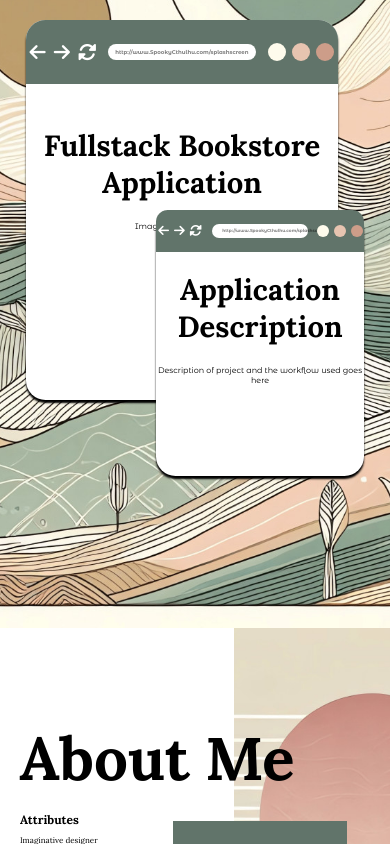
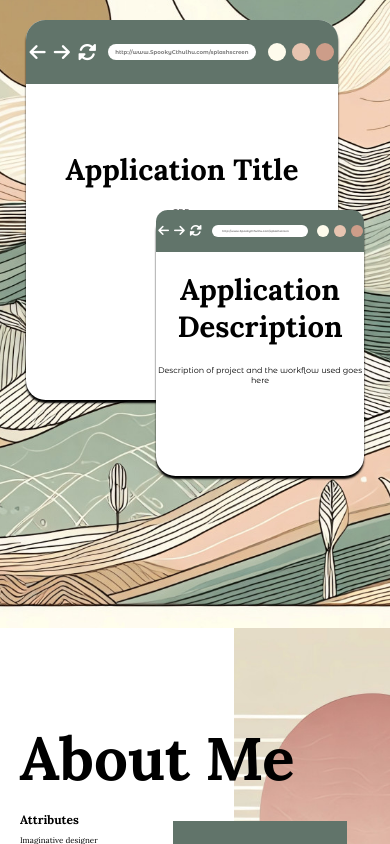
Before and after one commit to SpookyCthulhu/Portfolio-Page, a React (Create React App) app in the folder client/: page / in a window 390 px wide. Shown: the part 1060-1904 px from the top of the page. Built offline with nearby package versions, Linux system fonts and the light colour scheme; a web font is replaced by a local one.

Commit message:
Finalized projects
Finalized tablet support for the tablet version of the site.

```diff
--- a/client/src/App.css
+++ b/client/src/App.css
@@ -175,7 +175,7 @@ body {
 }
 
 .lastName {
-  top: 34.5svh;
+  top: 37svh;
   color: white;
 }
 
@@ -188,19 +188,32 @@ body {
 @media (max-width: 1200px) and (min-height: 600px) {
   .padding {
     position: absolute;
-    height: 10svh;
+    height: 0svh;
     width: 100vw;
     bottom: 0svh;
     background-color: white;
   }
 
   .jobDesc {
-    top: 85svh;
-    font-size: calc(30px + 2vw);
+    top: 87.5svh;
+    font-size: 6vw;
+  }
+
+  .wave {
+    height: 80vw;
   }
 
   .contact {
-    /* width: 1200px; */
+    width: 1200px;
+  }
+
+  .name {
+    font-size: 20vw;
+  }
+
+  .lastName {
+    top: 65vw;
+    font-size: 23vw;
   }
 }
 
@@ -256,7 +269,7 @@ body {
   background-position: center, center;
   }
 
-  @media (min-width: 501px) {
+  @media (min-width: 1201px) {
     .projects {
       display: grid;
       grid-template-columns: 4fr 4fr 4fr 2fr 1fr 4fr;
@@ -415,6 +428,42 @@ h2 {
   margin: 0.2svh;
   margin-top: 0px;
     margin-bottom: 0.5svh;
+}
+
+@media (max-width: 1200px) {
+  .projects {
+    display: grid;
+    grid-template-columns: 1fr 4fr 4fr 2fr 1fr;
+    grid-template-rows: 10svh 1fr 30vw 30vw 15vw 1fr;
+  }
+
+  .window {
+    grid-template-columns: minmax(0, 1fr) minmax(0, 2fr) minmax(0, 1fr);
+  }
+
+  .titleCard {
+    grid-column: 2 / 4;
+    grid-row: 3 / 5;
+    border: none;
+    box-shadow: black 0px 10px 5px 0px;
+  }
+  .mini {
+    grid-column: 3 / 5;
+    grid-row: 4 / 6;
+  }
+
+  .window {
+    border: none;
+  }
+
+  .search > * {
+    font-size: 1vw;
+  }
+
+  .mini > .window > .search > #searchText {
+    font-size: 0.7vw;
+  }
+
 }
 
 @media (max-width: 500px) {
@@ -809,8 +858,3 @@ h2 {
     font-size: calc(18px + 2vw);
   }
 }
-
-.snap {
-  scroll-snap-align: start;
-  scroll-snap-stop: always;
-}
--- a/client/src/App.js
+++ b/client/src/App.js
@@ -14,7 +14,7 @@ function App() {
       <div className='navbar snap'>
         <img src={logo} className='navTitle'/>
         <div className='navBtns'>
-          <a href='#contact'>Contact</a>
+          <a href='#contact'>Home</a>
           <a href='#projects'>Projects</a>
           <a href='#about'>About</a>
         </div>
@@ -41,8 +41,8 @@ function App() {
             <Window style='main abs'>
               <div className='titleContent'>
                 <div>
-                  <h1 className='titleCardTitle'>Fullstack Bookstore Application</h1>
-                  <p>Images of website and <br/>link go here</p>
+                  <h1 className='titleCardTitle'>Application Title</h1>
+                  <p>TBD</p>
                 </div>
               </div>
             </Window>
@@ -125,10 +125,6 @@ function App() {
               <i class="fa-brands fa-github"></i>
               <p class="tooltip-text">Github</p>
             </div>
-            <div class="icon-container">
-              <i class="fa-brands fa-aws"></i>
-              <p class="tooltip-text">AWS</p>
-            </div>
           </div>
         </div>
         <div className='passion'>
--- a/client/src/components/Window.jsx
+++ b/client/src/components/Window.jsx
@@ -1,6 +1,3 @@
-import { useRef } from 'react';
-import useDragger from './../hooks/useDragger.jsx';
-
 const Window = ({ style, children }) => {
 
     return (
@@ -12,7 +9,7 @@ const Window = ({ style, children }) => {
                 <i class='fas fa-rotate'></i>
               </div>
               <div className='search'>
-                <h4>http://www.SpookyCthulhu.com/splashscreen</h4>
+                <h4 id='searchText'>http://www.SpookyCthulhu.com/splashscreen</h4>
               </div>
               <div className='titleBtns'>
                 <div className='minimize'></div>
```
